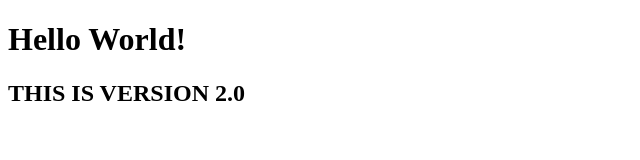
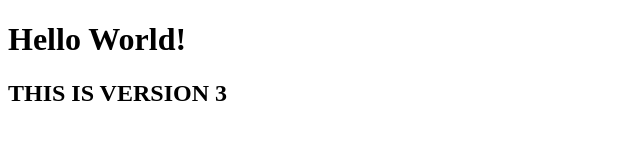
Before and after one commit to VKR08/myrepo, a plain HTML site: page index.html in a window 1280 px wide. Shown: the full height of the page, 0-640 px from the left. Drawn offline with Linux system fonts and the light colour scheme.

Commit message:
this is 3rd verrsion

```diff
--- a/index.html
+++ b/index.html
@@ -6,6 +6,6 @@
 </head>
 <body>
     <h1>Hello World!</h1>
-    <h2>THIS IS VERSION 2.0</h2>
+    <h2>THIS IS VERSION 3</h2>
 </body>
 </html>
```
